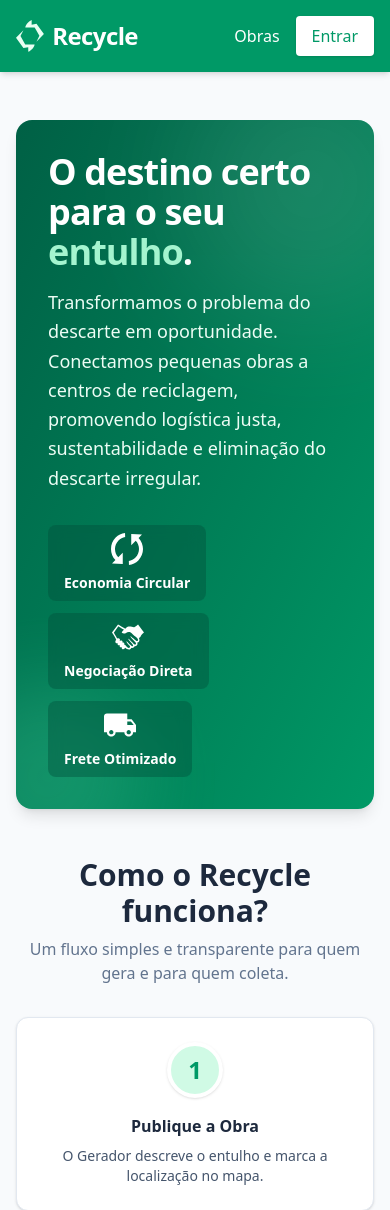
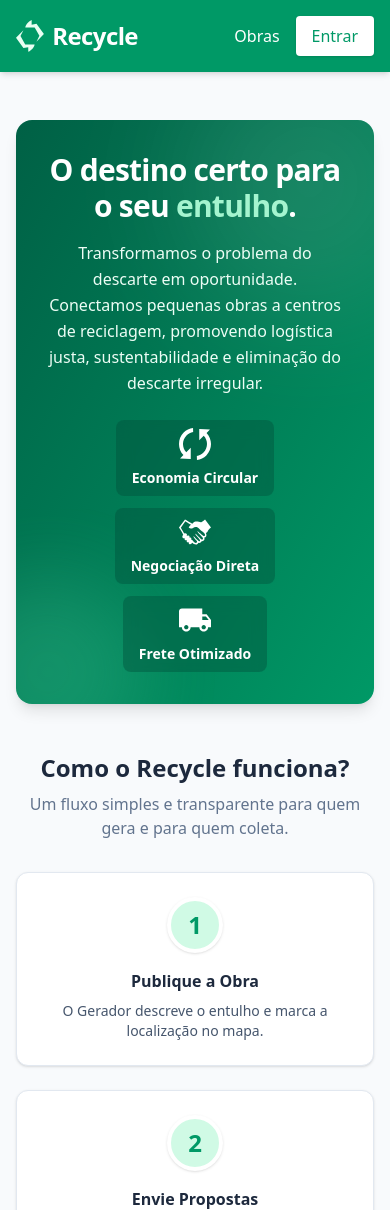
Before and after one commit to brunoslm/Recycle, a Django app: page / in a window 390 px wide. Shown: the top 1210 px of the page. Run offline with Django 5.2, Linux system fonts and the light colour scheme; data that the repository does not hold is empty.

Commit message:
refactor: ajeitando responsividade

```diff
--- a/core/templates/core/detalhe_obra.html
+++ b/core/templates/core/detalhe_obra.html
@@ -19,7 +19,7 @@
     {% endif %}
 
     <div class="bg-white p-8 rounded-xl shadow-sm border border-slate-200 mb-6">
-        <div class="flex justify-between items-start">
+        <div style="display: flex; justify-content: space-between; align-items: center; width: 100%; gap: 16px;" class="flex-col md:flex-row">
             <div>
                 <h1 class="text-3xl font-bold text-slate-800 mb-2">{{ obra.descricao }}</h1>
                 <div class="text-sm text-slate-500 flex flex-wrap items-center gap-2">
@@ -29,7 +29,7 @@
                     <span class="text-xs text-slate-400">({{ obra.gerador.perfil.total_transacoes|default:0 }} vendas concluídas)</span>
                 </div>
             </div>
-            <span class="bg-emerald-100 text-emerald-800 py-1 px-4 rounded-full font-bold">
+            <span class="bg-emerald-100 text-emerald-800 py-1.5 px-4 rounded-full font-bold text-sm whitespace-nowrap self-start">
                 {{ obra.get_status_display }}
             </span>
         </div>
--- a/core/templates/core/index.html
+++ b/core/templates/core/index.html
@@ -8,15 +8,15 @@
     <div class="absolute bottom-0 left-0 -ml-16 -mb-16 w-48 h-48 rounded-full bg-emerald-300 opacity-20 blur-2xl"></div>
 
     <div class="relative z-10 flex flex-col md:flex-row items-center justify-between gap-8">
-        <div class="max-w-2xl">
-            <h1 class="text-4xl md:text-5xl font-extrabold tracking-tight mb-4">
+        <div class="max-w-2xl text-center md:text-left">
+            <h1 class="text-3xl sm:text-4xl md:text-5xl font-extrabold tracking-tight mb-4">
                 O destino certo para o seu <span class="text-emerald-200">entulho</span>.
             </h1>
-            <p class="text-lg md:text-xl text-emerald-50 mb-8 leading-relaxed font-medium">
+            <p class="text-base sm:text-lg md:text-xl text-emerald-50 mb-6 md:mb-8 leading-relaxed font-medium">
                 Transformamos o problema do descarte em oportunidade. Conectamos pequenas obras a centros de reciclagem, promovendo logística justa, sustentabilidade e eliminação do descarte irregular.
             </p>
 
-            <div class="flex flex-wrap gap-3">
+            <div class="flex flex-wrap justify-center md:justify-start gap-3">
                 <div class="flex flex-col items-center gap-2  bg-emerald-900/40 backdrop-blur-sm px-4 py-2 rounded-lg">
                     <img src="./static/ciclo.svg" alt="" class="h-8 w-8">
                     <span class="font-semibold text-sm">Economia Circular</span>
@@ -33,7 +33,7 @@
         </div>
 
         <div class="hidden md:flex shrink-0 bg-white/10 p-6 rounded-2xl border border-white/20 backdrop-blur-md">
-            <img src="./static/logo.svg" class="w-32 h-32 text-emerald-100 opacity-90">
+            <img src="./static/logo.svg" class="w-32 h-32 text-emerald-100 opacity-90" alt="Recycle Logo">
                 <path stroke-linecap="round" stroke-linejoin="round" stroke-width="1.5" d="M3.055 11H5a2 2 0 012 2v1a2 2 0 002 2 2 2 0 012 2v2.945M8 3.935V5.5A2.5 2.5 0 0010.5 8h.5a2 2 0 012 2 2 2 0 104 0 2 2 0 012-2h1.064M15 20.488V18a2 2 0 012-2h3.064M21 12a9 9 0 11-18 0 9 9 0 0118 0z"></path>
             </svg>
         </div>
@@ -42,7 +42,7 @@
 
 <div class="mb-12">
     <div class="text-center mb-8">
-        <h2 class="text-3xl font-bold text-slate-800">Como o Recycle funciona?</h2>
+        <h2 class="text-2xl sm:text-3xl font-bold text-slate-800">Como o Recycle funciona?</h2>
         <p class="text-slate-500 mt-2">Um fluxo simples e transparente para quem gera e para quem coleta.</p>
     </div>
 
```
Also changed, not shown: core/templates/core/painel.html (+5 -6 lines).
